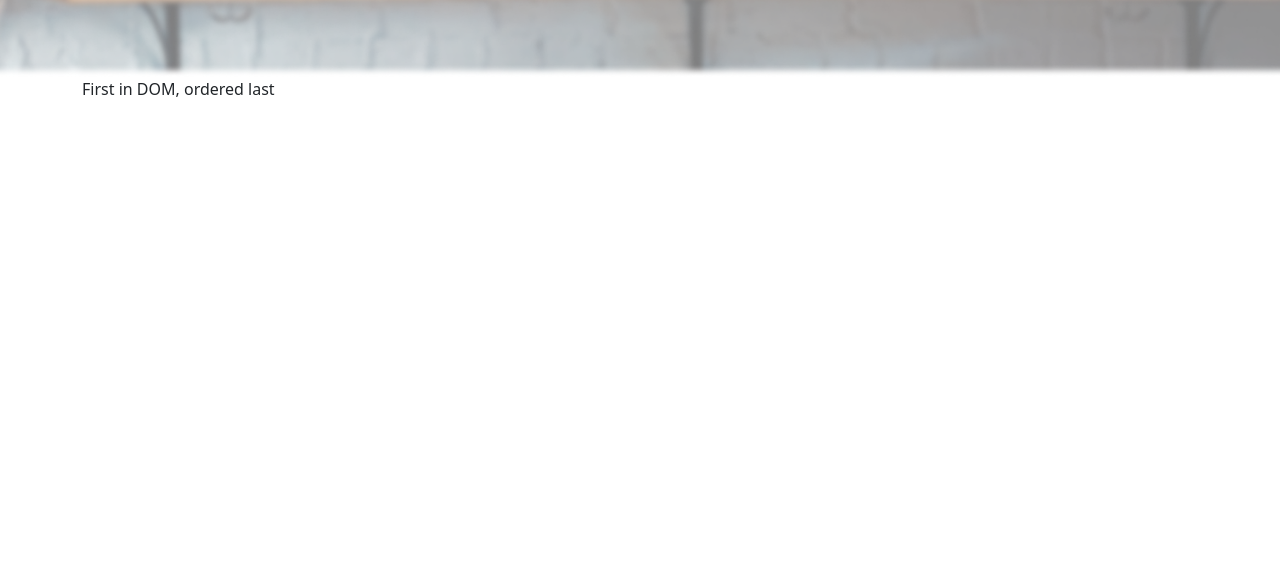
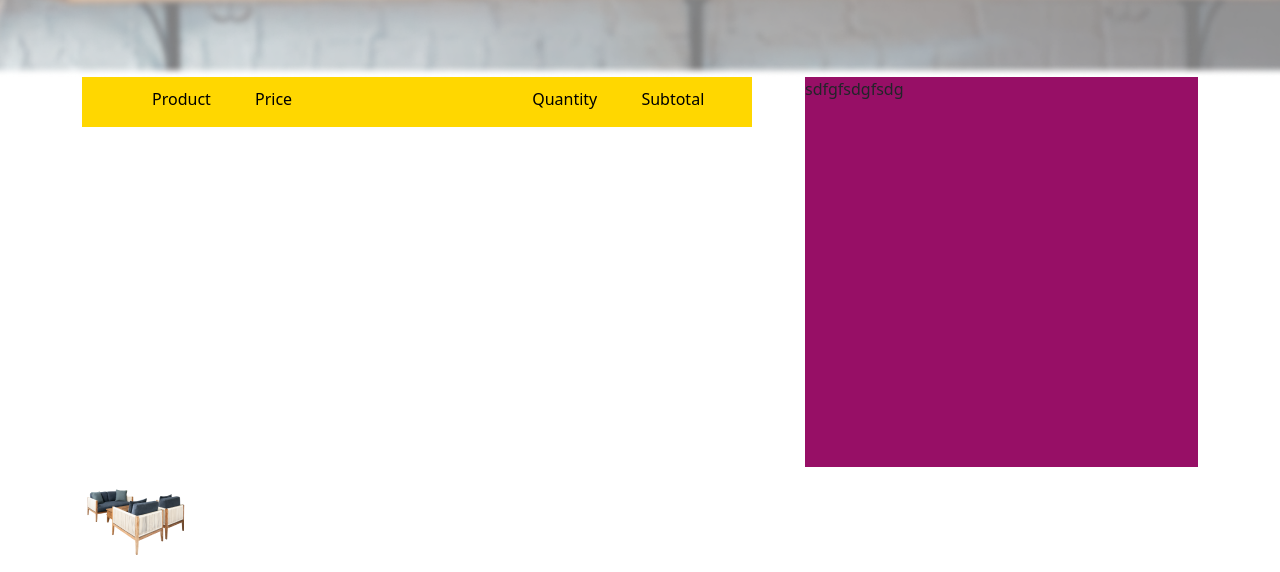
Before and after one commit to MdNoyanMia/bootstrap-file, a plain HTML site: page index.html in a window 1280 px wide. Shown: the part 450-1022 px from the top of the page. Before the commit the page ends 800 px from the top, so only its background shows below. Drawn offline with Linux system fonts and the light colour scheme.

Commit message:
2nd line

```diff
--- a/css/style..css
+++ b/css/style..css
@@ -141,6 +141,48 @@ ol {
 
 
 /* All common css start */
+
+
+.diveabout {
+   display: flex;
+   justify-content: space-between;
+}
+
+.didd {
+   display: flex !important;
+   background: gold;
+   width: 60%;
+   height: 50px;
+
+
+}
+
+.gigi {
+   padding: 10px 50px;
+   align-items: center;
+}
+
+.didid {
+
+   padding-left: 150px;
+   padding-top: 10px;
+}
+
+.porerpart {
+   width: 38%;
+   background: #970f66;
+   width: 393px;
+   height: 390px;
+}
+
+
+.didd a {
+   text-align: center;
+   color: black;
+   padding: 0 20px;
+
+}
+
 /* All common css end */
 
 /* All common css start */
--- a/index.html
+++ b/index.html
@@ -4,7 +4,7 @@
 <head>
     <meta charset="UTF-8">
     <meta name="viewport" content="width=device-width, initial-scale=1.0">
-    <title>bootsrap demu</title>
+    <title> bootstrap demu</title>
 
 
 
@@ -93,8 +93,8 @@
                     <img src="images/Meubel House_Logos-05.png" alt="">
 
                     <h3>Cart</h3>
-                <a href="#"> Home  </a>
-                <i class="fa-solid fa-chevron-right">   Cart</i>
+                    <a href="#"> Home </a>
+                    <i class="fa-solid fa-chevron-right"> Cart</i>
                 </div>
             </div>
 
@@ -105,20 +105,56 @@
 
     <!-- sectoin3 start -->
     <section id="aboutpart">
+
+        <div class="container">
             <div class="diveabout">
-            <div class="container ">
-                <div class="row">
-                  <div class="col order-last">
-                    First in DOM, ordered last
+                <div class="didd">
+                    <div class="gigi">
+                        <a href="">Product</a>
+                        <a href="">Price</a>
                     </div>
 
+                    <div class="didid">
+                        <a href="">Quantity</a>
+                        <a href="">Subtotal</a>
                     </div>
-              </div>
+
 
                 </div>
 
 
+                <div class="porerpart">
+                    sdfgfsdgfsdg
+                </div>
+            </div>
+
+
+            <div class="bobob">
+                <img src="images/Mask group (2).png" alt="">
+            </div>
+        </div>
+
+
+
     </section>
+
+
+
+
+
+
+
+
+
+
+
+
+
+
+
+
+
+
 
 
     <!-- sectoin3 end -->
```
Also changed, not shown: images/Mask group (2).png (added). Lines whose indentation alone changed are shown as unchanged.
